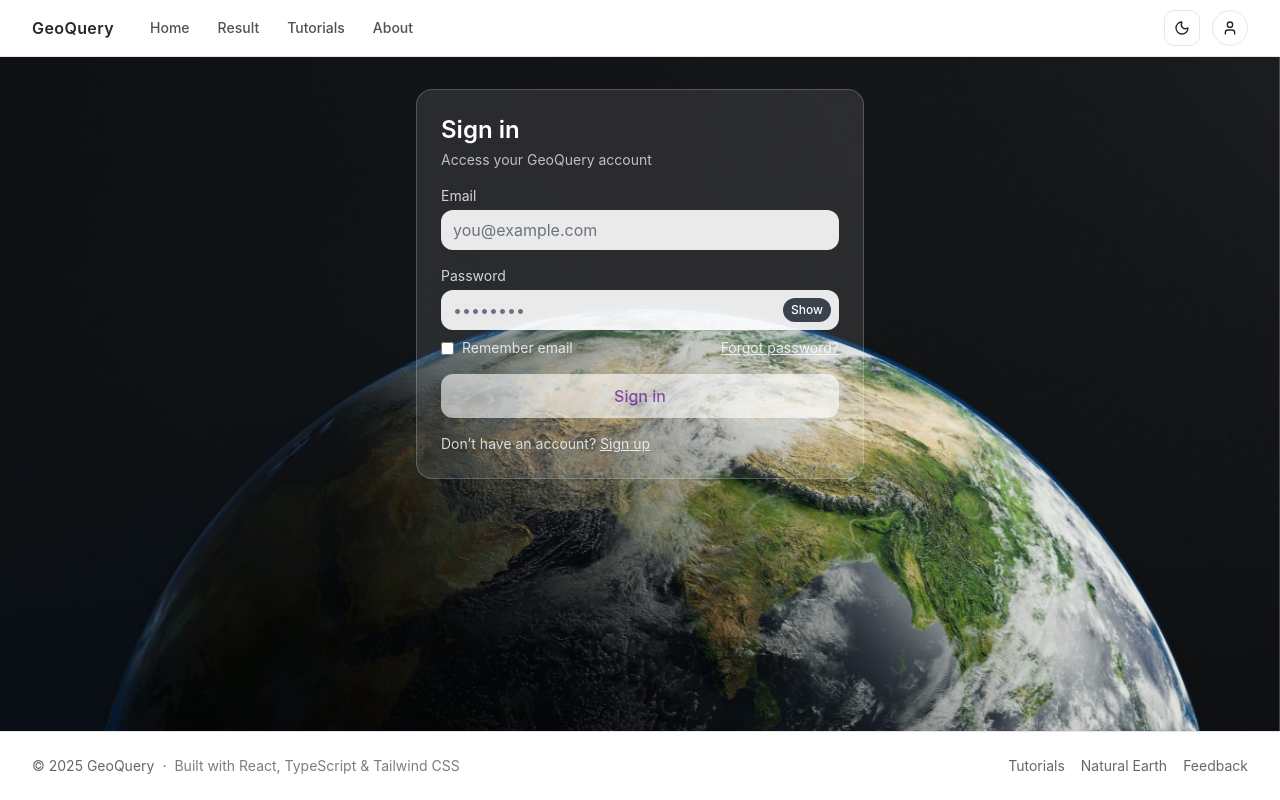
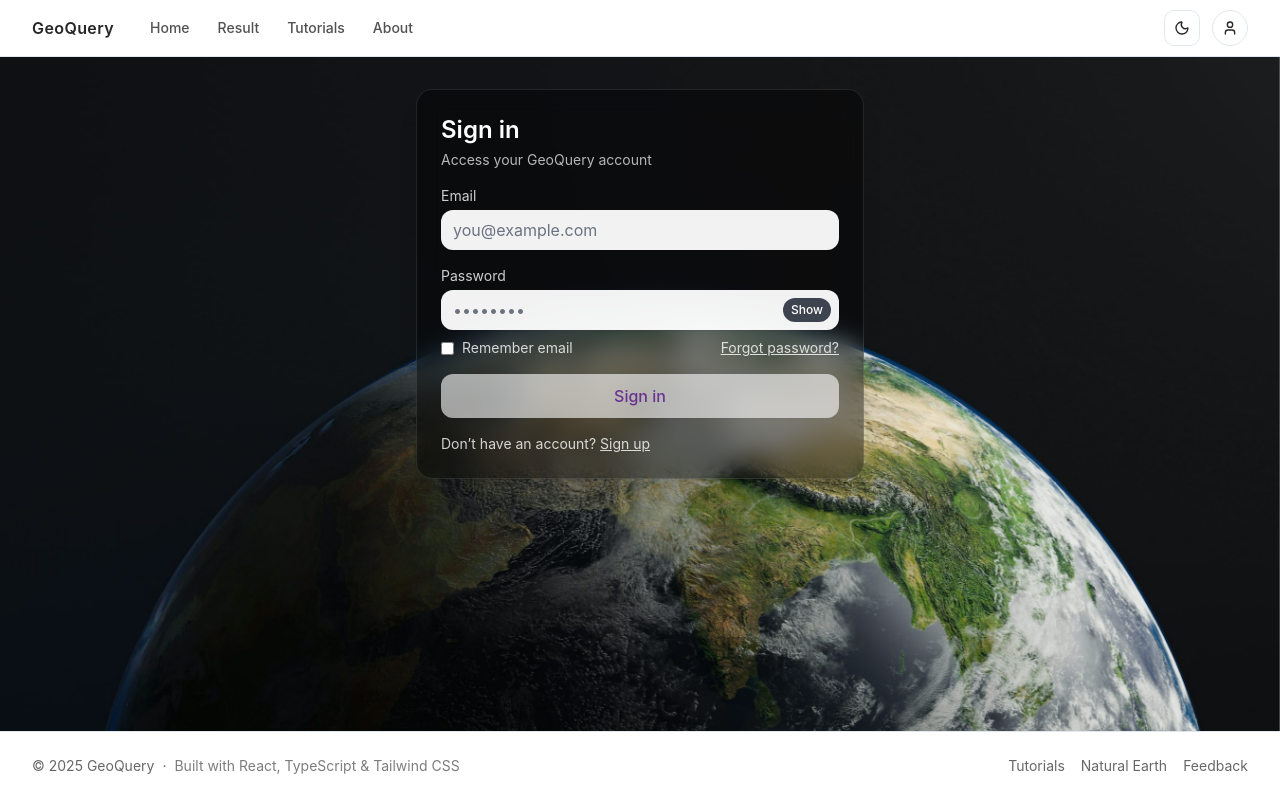
Before and after one commit to HashZard/CITS5206-Capstone, a React (Vite) app in the folder frontend/: page / in a window 1280 px wide. Both pictures are taken after a click on the button 1230 px from the left and 28 px from the top of the page. Built offline with nearby package versions, Linux system fonts and the light colour scheme.

Commit message:
ui(auth): black-glass login form + small UX tweaks

```diff
--- a/frontend/src/pages/Login.tsx
+++ b/frontend/src/pages/Login.tsx
@@ -47,12 +47,12 @@ export default function Login({
   const canSubmit = email.trim().length > 0 && pwd.length >= 8 && !submitting;
 
   return (
-    <div className="max-w-md mx-auto bg-white/10 border border-white/20 rounded-2xl p-6 text-white shadow-sm">
+    <div className="max-w-md mx-auto backdrop-blur-md bg-black/40 border border-white/10 rounded-2xl p-6 text-white shadow-xl">
       <h1 className="text-2xl font-semibold mb-1">Sign in</h1>
       <p className="text-white/70 text-sm mb-4">Access your GeoQuery account</p>
 
       {err && (
-        <div className="mb-4 rounded-lg border border-red-300/40 bg-red-500/10 px-3 py-2 text-sm">
+        <div className="mb-4 rounded-lg border border-red-300/40 bg-red-500/15 px-3 py-2 text-sm">
           {err}
         </div>
       )}
@@ -63,7 +63,7 @@ export default function Login({
           <input
             id="email"
             type="email"
-            className="w-full rounded-xl px-3 py-2 bg-white/90 text-gray-900 placeholder-gray-500 shadow-sm focus:outline-none focus:ring-2 focus:ring-gray-300"
+            className="w-full rounded-xl px-3 py-2 bg-white/95 text-gray-900 placeholder-gray-500 shadow-sm focus:outline-none focus:ring-2 focus:ring-gray-300"
             placeholder="you@example.com"
             value={email}
             onChange={(e) => setEmail(e.target.value)}
@@ -77,7 +77,7 @@ export default function Login({
             <input
               id="password"
               type={showPwd ? "text" : "password"}
-              className="w-full rounded-xl px-3 py-2 bg-white/90 text-gray-900 placeholder-gray-500 shadow-sm focus:outline-none focus:ring-2 focus:ring-gray-300 pr-24"
+              className="w-full rounded-xl px-3 py-2 bg-white/95 text-gray-900 placeholder-gray-500 shadow-sm focus:outline-none focus:ring-2 focus:ring-gray-300 pr-24"
               placeholder="••••••••"
               value={pwd}
               onChange={(e) => setPwd(e.target.value)}
```
